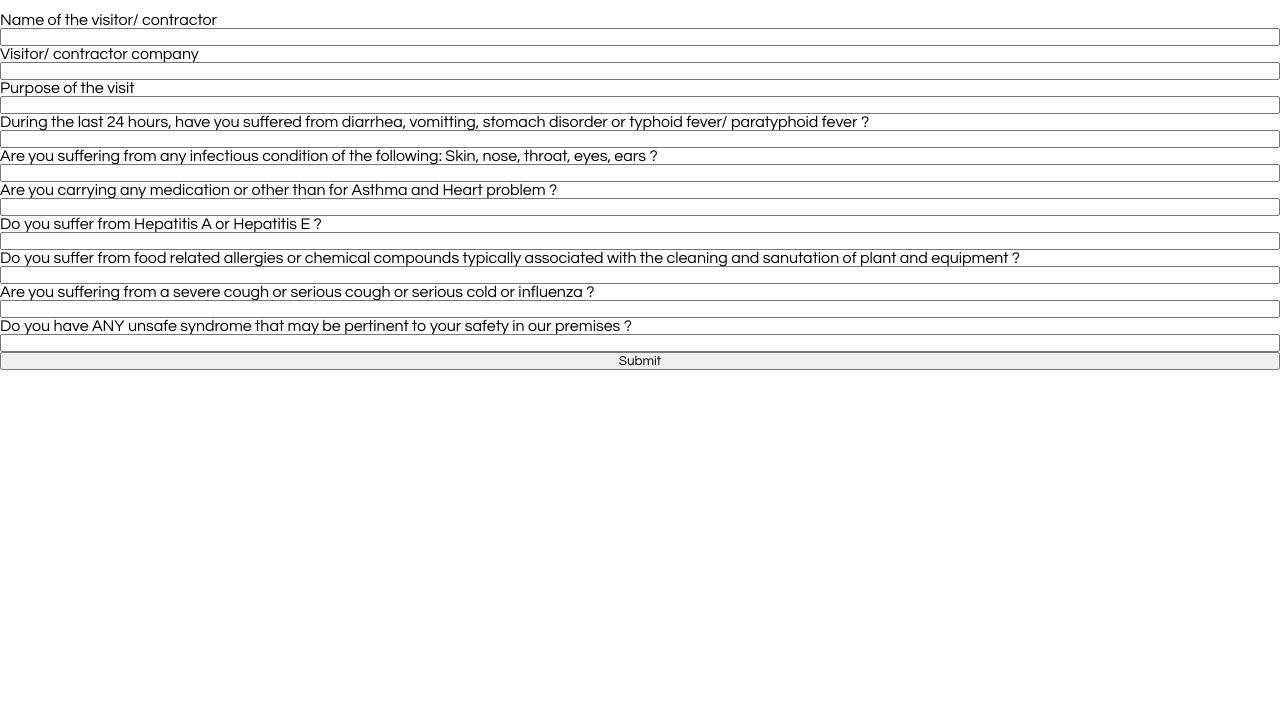
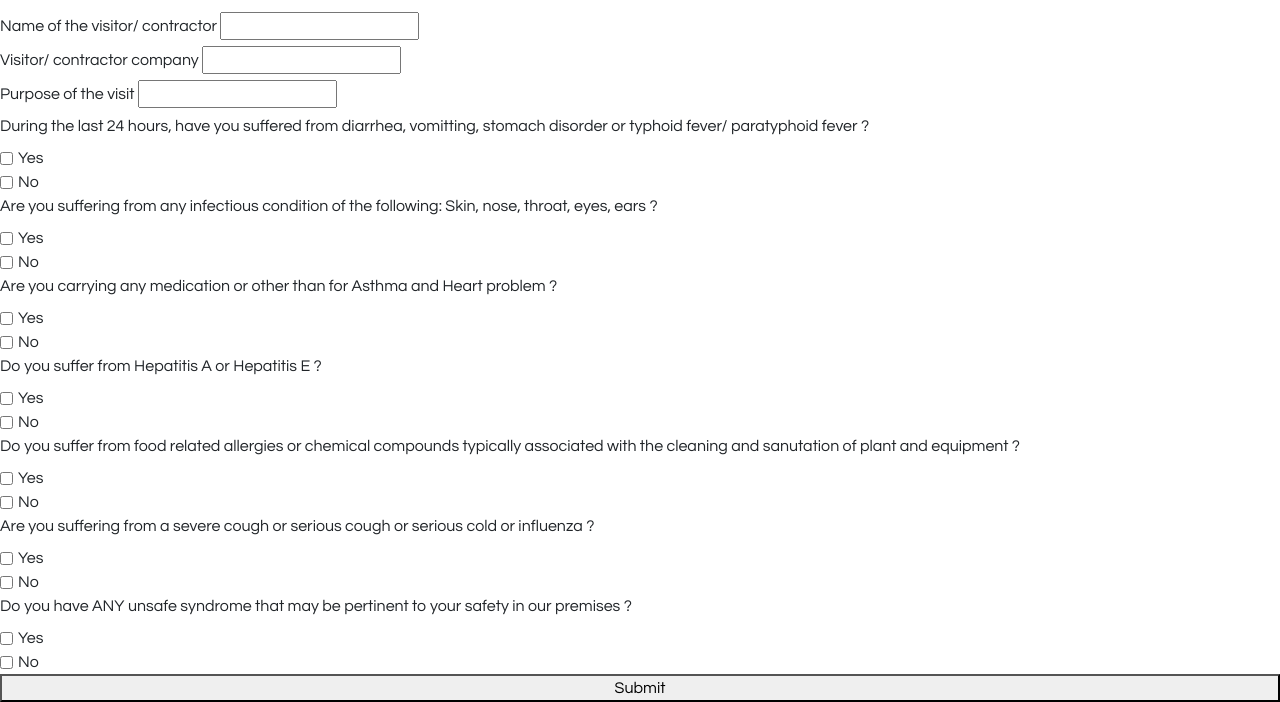
Before and after one commit to vinhtrinhtri/Health-WellBeingFormTesting, a plain HTML site: page index.html in a window 1280 px wide. Shown: the part 228-930 px from the top of the page. Before the commit the page ends 800 px from the top, so only its background shows below. Drawn offline with nearby package versions, Linux system fonts and the light colour scheme.

Commit message:
Update form input

```diff
--- a/index.html
+++ b/index.html
@@ -7,6 +7,8 @@
         <title>Health & Well Being Declaration</title>
         <link rel="icon" href="icon/ofi - primary logo RGB.png">
         <link rel="stylesheet" href="style.css">
+        <link rel="stylesheet" href="https://cdn.jsdelivr.net/npm/bootstrap@4.0.0/dist/css/bootstrap.min.css" integrity="sha384-Gn5384xqQ1aoWXA+058RXPxPg6fy4IWvTNh0E263XmFcJlSAwiGgFAW/dAiS6JXm" crossorigin="anonymous">
+        <script src="https://cdn.jsdelivr.net/npm/bootstrap@4.0.0/dist/js/bootstrap.min.js" integrity="sha384-JZR6Spejh4U02d8jOt6vLEHfe/JQGiRRSQQxSfFWpi1MquVdAyjUar5+76PVCmYl" crossorigin="anonymous"></script>
     </head>
     <body>
         <section class="title">
@@ -25,26 +27,95 @@
             </div>
         </section>
         <form action="result.html" method="get">
+            <div class="form-section">
                 <label>Name of the visitor/ contractor</label>
                 <input>
+            </div>
+            <div class="form-section">
                 <label>Visitor/ contractor company</label>
                 <input>
+            </div>
+            <div class="form-section">
                 <label>Purpose of the visit</label>
                 <input>
+            </div>
+            <div class="form-section">
                 <label>During the last 24 hours, have you suffered from diarrhea, vomitting, stomach disorder or typhoid fever/ paratyphoid fever ?</label>
-            <input>
+            </div>
+            <div class="form-check form-check-inline">
+                <input class="form-check-input" type="checkbox" id="inlineCheckbox1" value="option1">
+                <label class="form-check-label" for="inlineCheckbox1">Yes</label>
+            </div>
+            <div class="form-check form-check-inline">
+                <input class="form-check-input" type="checkbox" id="inlineCheckbox1" value="option1">
+                <label class="form-check-label" for="inlineCheckbox2">No</label>
+            </div>
+            <div class="form-section">
                 <label>Are you suffering from any infectious condition of the following: Skin, nose, throat, eyes, ears ?</label>
-            <input>
+            </div>
+            <div class="form-check form-check-inline">
+                <input class="form-check-input" type="checkbox" id="inlineCheckbox1" value="option1">
+                <label class="form-check-label" for="inlineCheckbox1">Yes</label>
+            </div>
+            <div class="form-check form-check-inline">
+                <input class="form-check-input" type="checkbox" id="inlineCheckbox1" value="option1">
+                <label class="form-check-label" for="inlineCheckbox2">No</label>
+            </div>
+            <div class="form-section">
                 <label>Are you carrying any medication or other than for Asthma and Heart problem ?</label>
-            <input>
+            </div>
+            <div class="form-check form-check-inline">
+                <input class="form-check-input" type="checkbox" id="inlineCheckbox1" value="option1">
+                <label class="form-check-label" for="inlineCheckbox1">Yes</label>
+            </div>
+            <div class="form-check form-check-inline">
+                <input class="form-check-input" type="checkbox" id="inlineCheckbox1" value="option1">
+                <label class="form-check-label" for="inlineCheckbox2">No</label>
+            </div>
+            <div class="form-section">
                 <label>Do you suffer from Hepatitis A or Hepatitis E ?</label>
-            <input>
+            </div>
+            <div class="form-check form-check-inline">
+                <input class="form-check-input" type="checkbox" id="inlineCheckbox1" value="option1">
+                <label class="form-check-label" for="inlineCheckbox1">Yes</label>
+            </div>
+            <div class="form-check form-check-inline">
+                <input class="form-check-input" type="checkbox" id="inlineCheckbox1" value="option1">
+                <label class="form-check-label" for="inlineCheckbox2">No</label>
+            </div>
+            <div class="form-section">
                 <label>Do you suffer from food related allergies or chemical compounds typically associated with the cleaning and sanutation of plant and equipment ?</label>
-            <input>
+            </div>
+            <div class="form-check form-check-inline">
+                <input class="form-check-input" type="checkbox" id="inlineCheckbox1" value="option1">
+                <label class="form-check-label" for="inlineCheckbox1">Yes</label>
+            </div>
+            <div class="form-check form-check-inline">
+                <input class="form-check-input" type="checkbox" id="inlineCheckbox1" value="option1">
+                <label class="form-check-label" for="inlineCheckbox2">No</label>
+            </div>
+            <div class="form-section">
                 <label>Are you suffering from a severe cough or serious cough or serious cold or influenza ?</label>
-            <input>
+            </div>
+            <div class="form-check form-check-inline">
+                <input class="form-check-input" type="checkbox" id="inlineCheckbox1" value="option1">
+                <label class="form-check-label" for="inlineCheckbox1">Yes</label>
+            </div>
+            <div class="form-check form-check-inline">
+                <input class="form-check-input" type="checkbox" id="inlineCheckbox1" value="option1">
+                <label class="form-check-label" for="inlineCheckbox2">No</label>
+            </div>
+            <div class="form-section">
                 <label>Do you have ANY unsafe syndrome that may be pertinent to your safety in our premises ?</label>
-            <input>
+            </div>
+            <div class="form-check form-check-inline">
+                <input class="form-check-input" type="checkbox" id="inlineCheckbox1" value="option1">
+                <label class="form-check-label" for="inlineCheckbox1">Yes</label>
+            </div>
+            <div class="form-check form-check-inline">
+                <input class="form-check-input" type="checkbox" id="inlineCheckbox1" value="option1">
+                <label class="form-check-label" for="inlineCheckbox2">No</label>
+            </div>
             <button>Submit</button>
         </form>
     </body>
```
Lines whose indentation alone changed are shown as unchanged.
